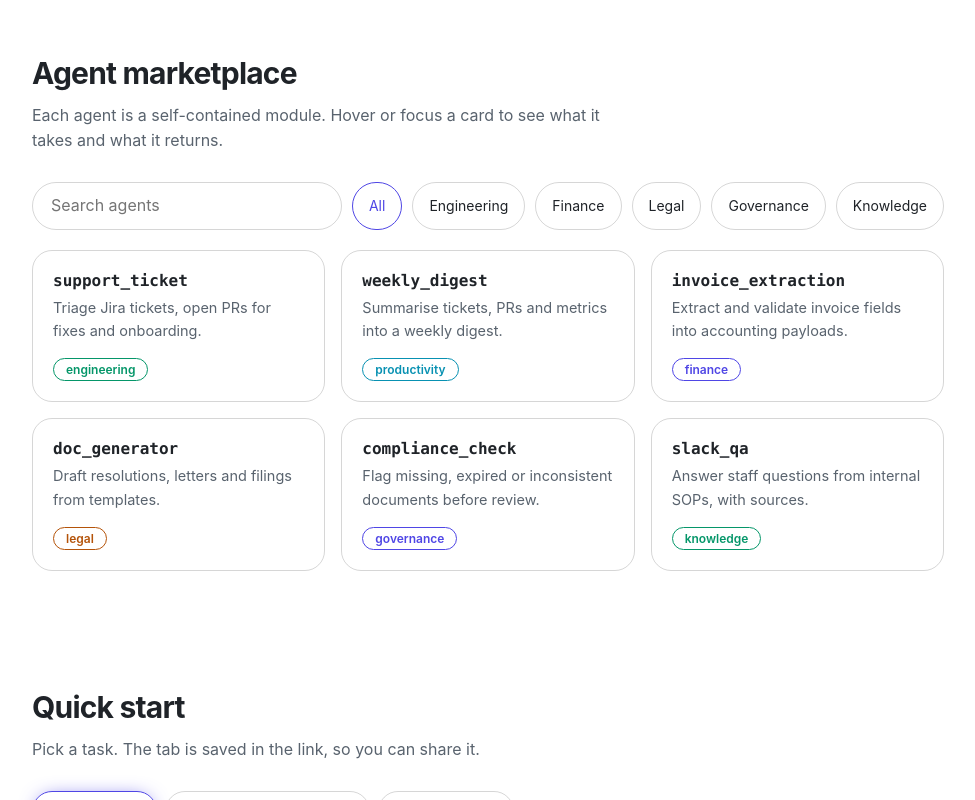
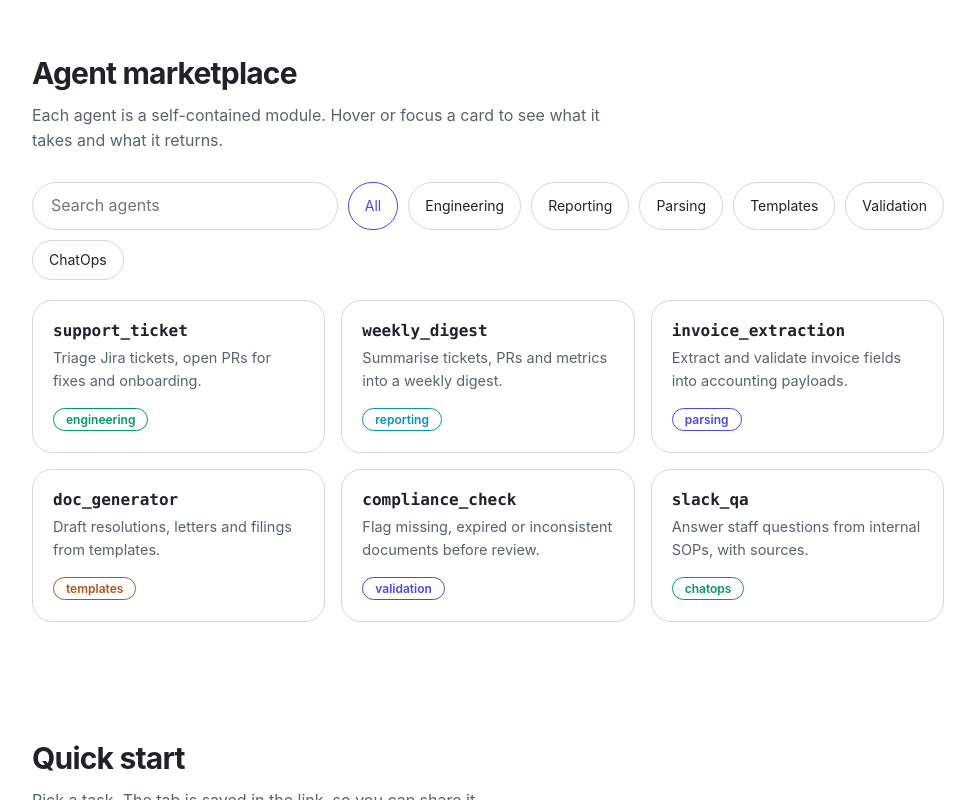
Before and after one commit to prth1234/agent-for-automation, a plain HTML site: page docs/index.html in a window 1280 px wide. Shown: the part 1367-2167 px from the top of the page, without its empty margins (152-1127 px from the left). Drawn offline with Linux system fonts and the light colour scheme.

Commit message:
labels fix

```diff
--- a/docs/index.html
+++ b/docs/index.html
@@ -108,7 +108,7 @@ footer span{color:var(--mut)}
 <h2>Agent marketplace</h2>
 <p class="lead">Each agent is a self-contained module. Hover or focus a card to see what it takes and what it returns.</p>
 <div class="search"><input type="search" id="q" placeholder="Search agents" aria-label="Search agents">
-<button class="chip" data-f="all" aria-pressed="true">All</button><button class="chip" data-f="engineering" aria-pressed="false">Engineering</button><button class="chip" data-f="finance" aria-pressed="false">Finance</button><button class="chip" data-f="legal" aria-pressed="false">Legal</button><button class="chip" data-f="governance" aria-pressed="false">Governance</button><button class="chip" data-f="knowledge" aria-pressed="false">Knowledge</button></div>
+<button class="chip" data-f="all" aria-pressed="true">All</button><button class="chip" data-f="engineering" aria-pressed="false">Engineering</button><button class="chip" data-f="reporting" aria-pressed="false">Reporting</button><button class="chip" data-f="parsing" aria-pressed="false">Parsing</button><button class="chip" data-f="templates" aria-pressed="false">Templates</button><button class="chip" data-f="validation" aria-pressed="false">Validation</button><button class="chip" data-f="chatops" aria-pressed="false">ChatOps</button></div>
 <div class="grid" id="grid"></div><div id="empty">No agents match your search. Try a shorter word or clear the filter.</div>
 </div></section>
 
@@ -130,7 +130,7 @@ $("#theme").onclick=()=>{const dark=root.dataset.theme?root.dataset.theme==="dar
 const tags=["Triage tickets automatically","Open pull requests while you sleep","Install an agent in one command","Build once. Reuse everywhere."];let ti=0;
 if(!rm)setInterval(()=>{const e=$("#tag");e.classList.add("out");setTimeout(()=>{ti=(ti+1)%tags.length;e.textContent=tags[ti];e.classList.remove("out")},400)},3200);
 // terminal
-const script=[["afa list",["support_ticket      engineering","invoice_extraction  finance"]],["afa info support_ticket",["triggers: jira webhook, cli","config:   config/repos.yaml"]],["afa run support_ticket --ticket SQ-123",["classified: genie_onboarding","pull request opened, Jira updated"]]];
+const script=[["afa list",["support_ticket      engineering","invoice_extraction  parsing"]],["afa info support_ticket",["triggers: jira webhook, cli","config:   config/repos.yaml"]],["afa run support_ticket --ticket SQ-123",["classified: genie_onboarding","pull request opened, Jira updated"]]];
 let run=0;const tm=$("#tm");
 const esc=s=>s.replace(/&/g,"&amp;").replace(/</g,"&lt;");
 const sleep=ms=>new Promise(r=>setTimeout(r,ms));
@@ -161,12 +161,12 @@ addEventListener("keydown",e=>{if(/INPUT|TEXTAREA/.test(e.target.tagName))return
 show(0);
 // agents
 const A=[["support_ticket","engineering","Triage Jira tickets, open PRs for fixes and onboarding.","Jira ticket key or webhook","Pull request and Jira update","afa run support_ticket (~30m saved)"],
-["weekly_digest","productivity","Summarise tickets, PRs and metrics into a weekly digest.","Time range or JSON","Digest notification","afa run weekly_digest (~20m saved)"],
-["invoice_extraction","finance","Extract and validate invoice fields into accounting payloads.","Invoice JSON or text","Validated accounting payload","afa run invoice_extraction (~25m saved)"],
-["doc_generator","legal","Draft resolutions, letters and filings from templates.","Template and fields","Rendered Markdown document","afa run doc_generator (~35m saved)"],
-["compliance_check","governance","Flag missing, expired or inconsistent documents before review.","Ruleset and document list","Compliance issue report","afa run compliance_check (~30m saved)"],
-["slack_qa","knowledge","Answer staff questions from internal SOPs, with sources.","Question and SOPs","Grounded answer with sources","afa run slack_qa (~10m saved)"]];
-const col={engineering:"var(--ok)",productivity:"var(--ac2)",finance:"var(--ac)",legal:"var(--warn)",governance:"var(--ac)",knowledge:"var(--ok)"};let f="all";
+["weekly_digest","reporting","Summarise tickets, PRs and metrics into a weekly digest.","Time range or JSON","Digest notification","afa run weekly_digest (~20m saved)"],
+["invoice_extraction","parsing","Extract and validate invoice fields into accounting payloads.","Invoice JSON or text","Validated accounting payload","afa run invoice_extraction (~25m saved)"],
+["doc_generator","templates","Draft resolutions, letters and filings from templates.","Template and fields","Rendered Markdown document","afa run doc_generator (~35m saved)"],
+["compliance_check","validation","Flag missing, expired or inconsistent documents before review.","Ruleset and document list","Compliance issue report","afa run compliance_check (~30m saved)"],
+["slack_qa","chatops","Answer staff questions from internal SOPs, with sources.","Question and SOPs","Grounded answer with sources","afa run slack_qa (~10m saved)"]];
+const col={engineering:"var(--ok)",reporting:"var(--ac2)",parsing:"var(--ac)",templates:"var(--warn)",validation:"var(--ac)",chatops:"var(--ok)"};let f="all";
 function draw(){const q=$("#q").value.trim().toLowerCase();const r=A.filter(a=>(f==="all"||a[1]===f)&&(a[0]+a[2]).toLowerCase().includes(q));
 $("#grid").innerHTML=r.map(a=>`<article class="card ${a[1]}" tabindex="0" style="--c:${col[a[1]]}"><h3>${a[0]}</h3><p>${a[2]}</p><span class="st">${a[1]}</span><div class="more">Takes: ${a[3]}<br>Returns: ${a[4]}${a[5]?`<br>Run: <code>${a[5]}</code>`:""}</div></article>`).join("");
 $("#empty").style.display=r.length?"none":"block"}
```
Also changed, not shown: docs/assets/marketplace.svg, docs/assets/terminal.svg, 5 other files.
